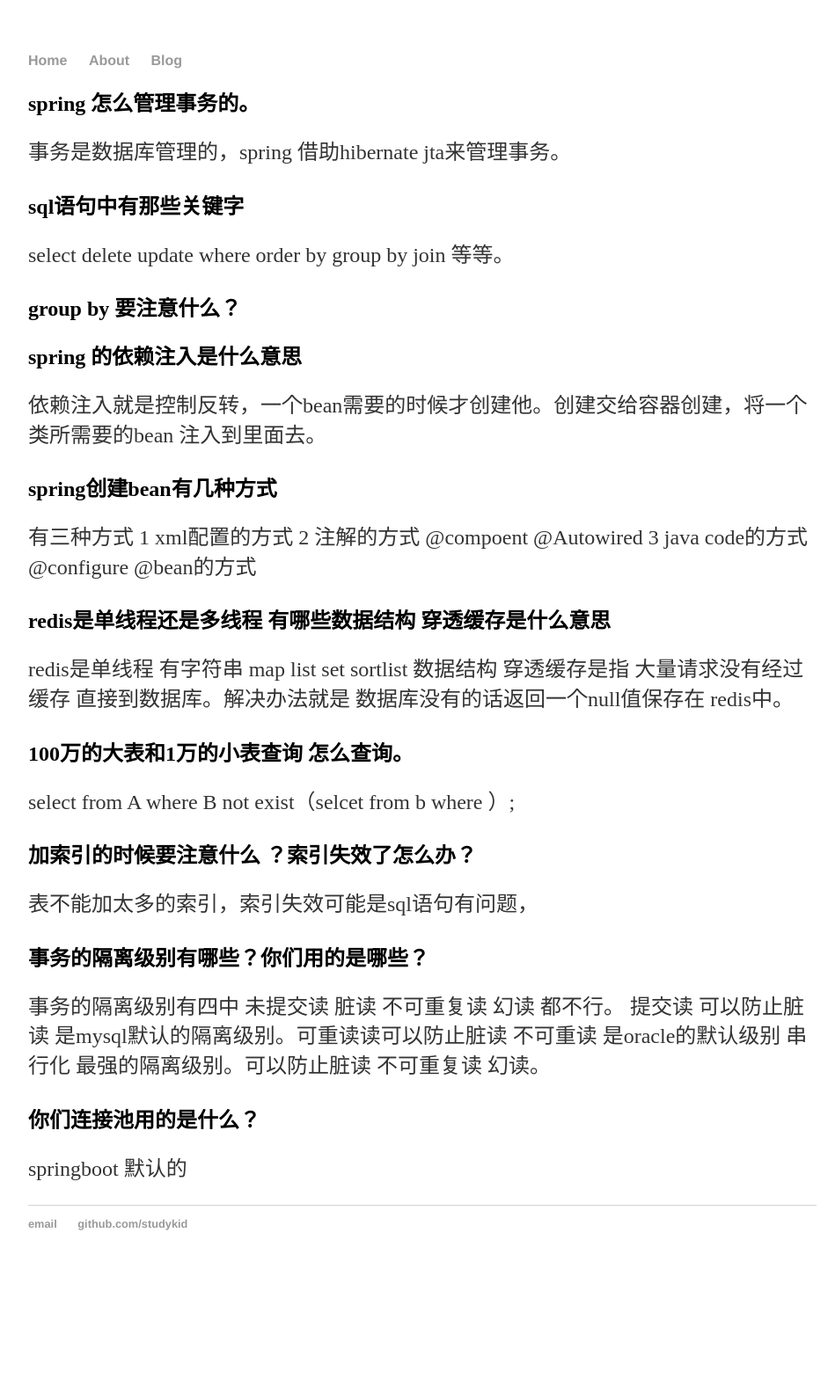
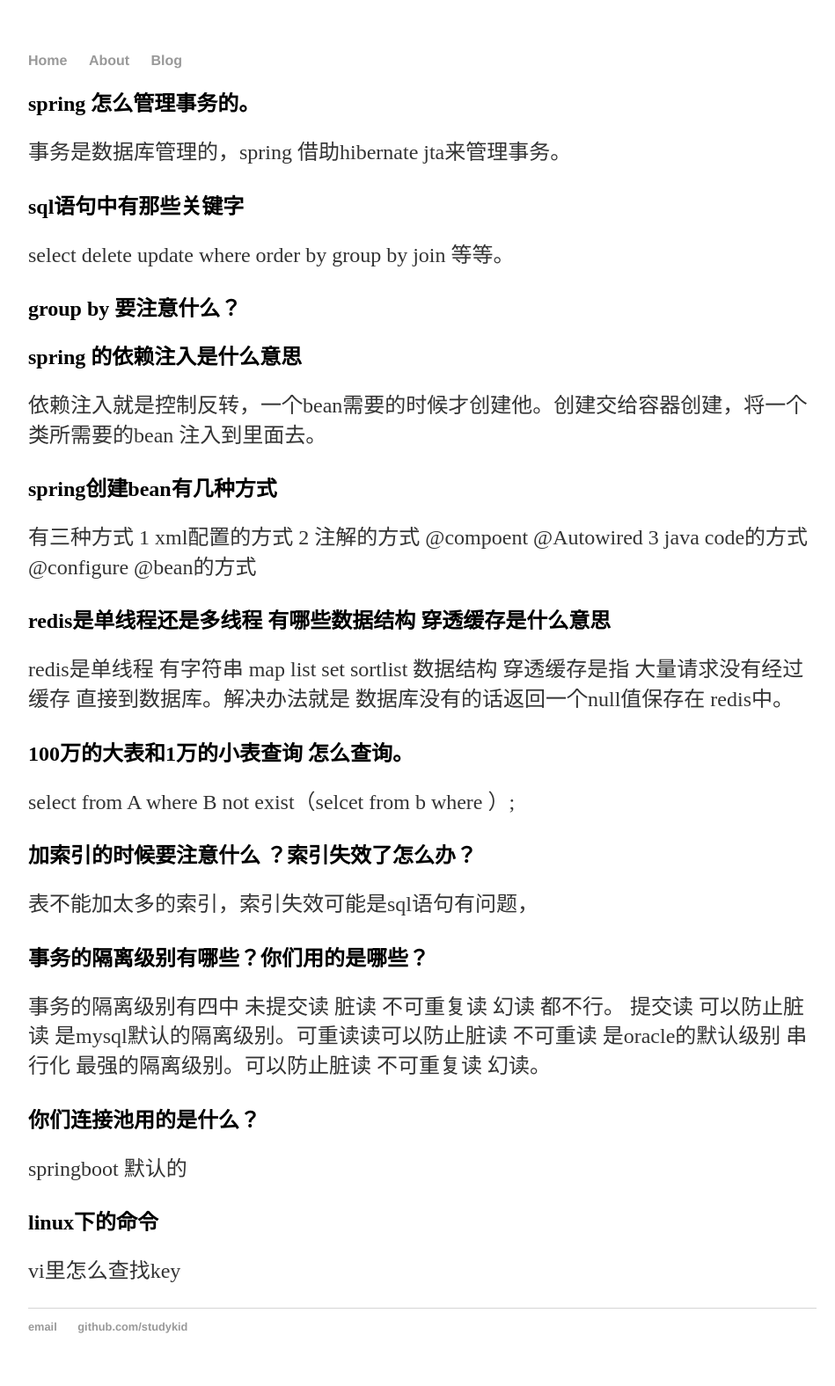
Before and after one commit to studykid/studykid.github.io, a Jekyll site: the page built from _posts/2020-03-08-问过的面试问题.md, in a window 1280 px wide. Shown: the whole page at 88% size, without its empty margins (160-1109 px from the left). Built offline with Jekyll 4.4.1, drawn with Linux system fonts in a browser that asks for light colours; our own code applies the rules of GitHub Pages for plain Markdown files; before the commit the page ends 1459 px from its top, so only the background shows below that.

Commit message:
Update and rename 2020-03-08-面试问题.md to 2020-03-08-问过的面试问题.md

```diff
--- a/_posts/2020-03-08-面试问题.md
+++ b/_posts/2020-03-08-问过的面试问题.md
@@ -33,3 +33,6 @@
 
 ## 你们连接池用的是什么？
 springboot 默认的
+
+## linux下的命令
+vi里怎么查找key
```
